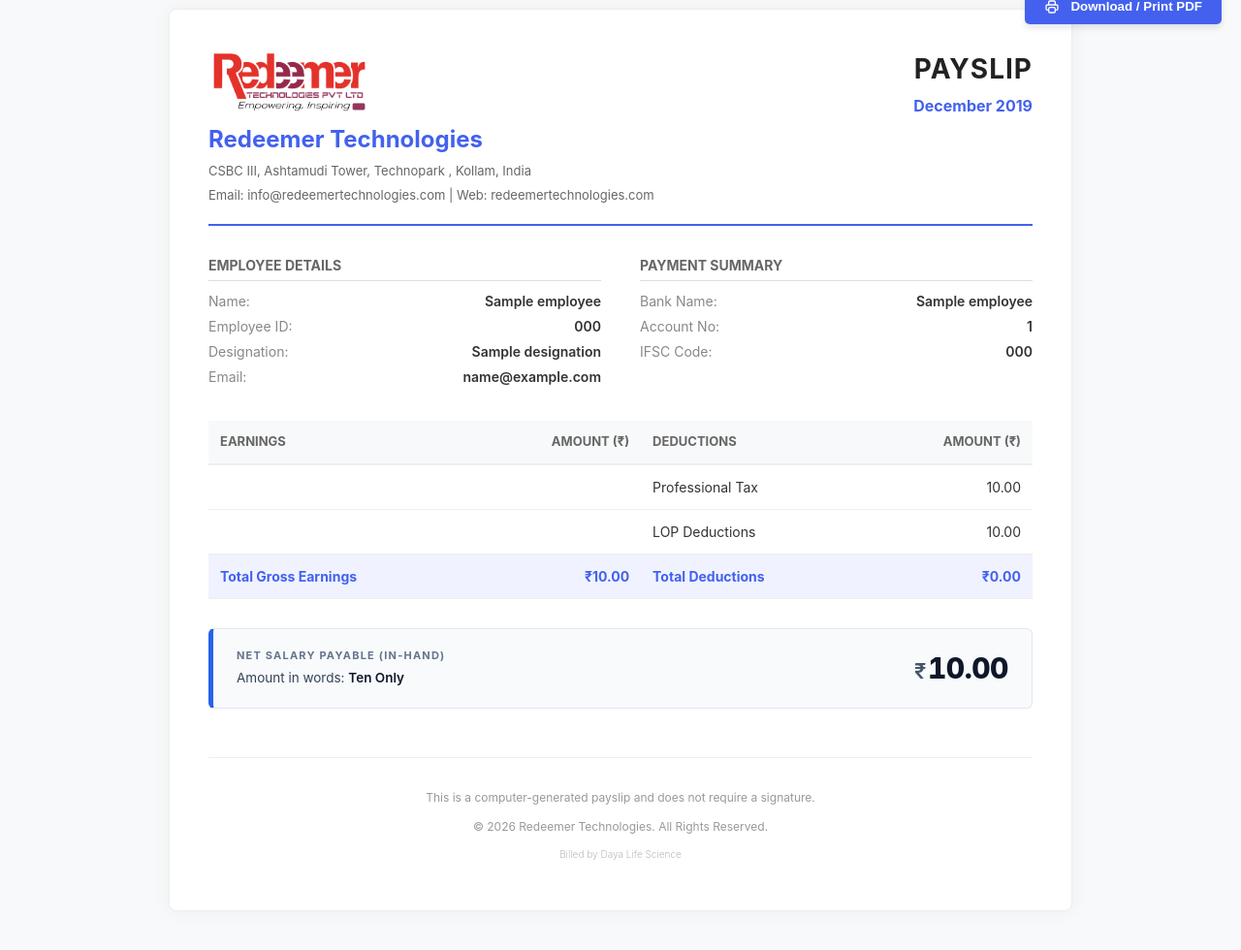
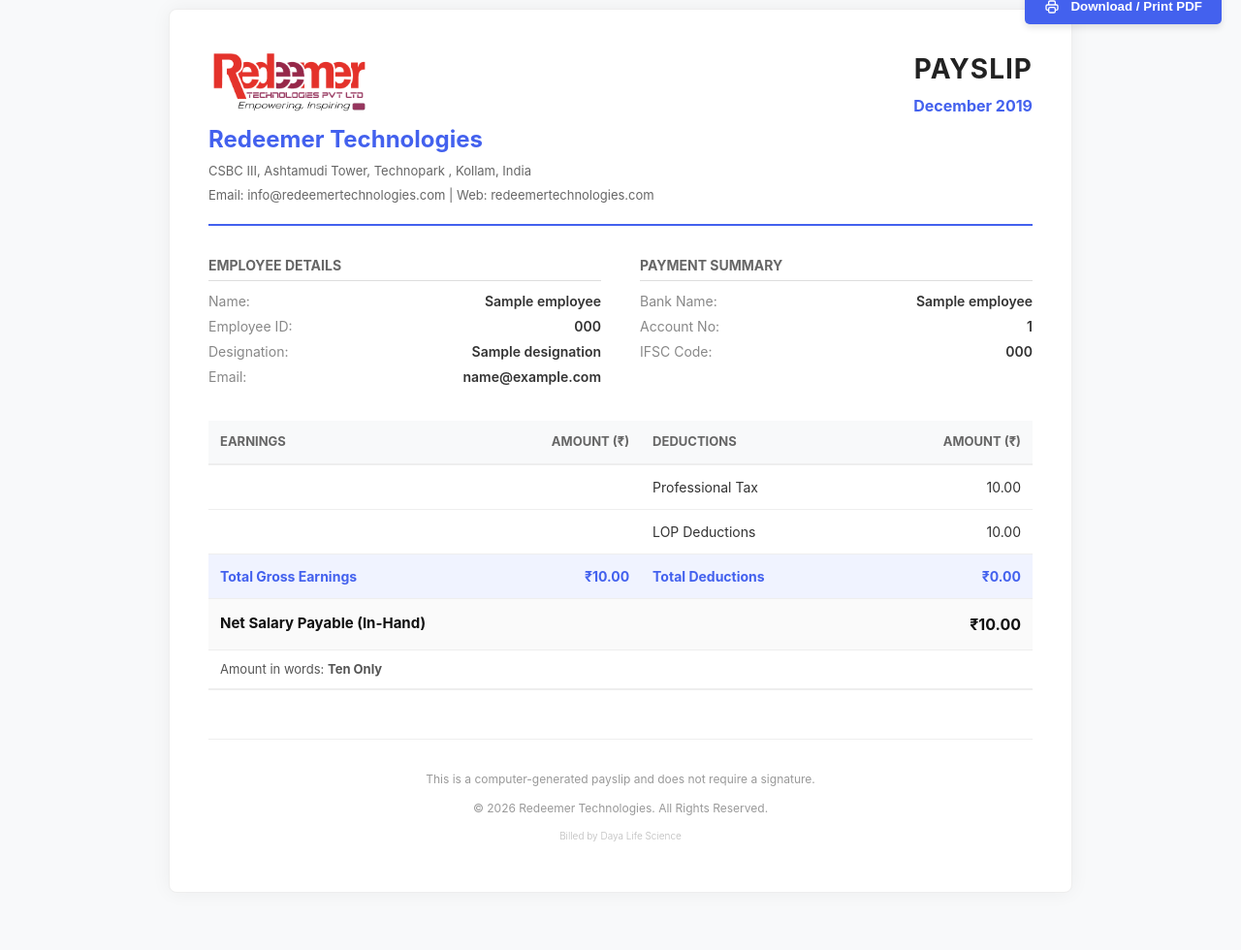
Before and after one commit to nikhilljpskj/Field-Tracking, a PHP site: the page made by app/Views/payroll/payslip.php in a window 1280 px wide. Shown: the part 31-1011 px from the top of the page at 97% size. After the commit the page ends 899 px from the top, so only its background shows below. Run offline with PHP 8.4, Linux system fonts and the light colour scheme; tables that the repository leaves empty or names only in its code hold one stand-in row (values such as "Sample post"); the template is opened without the code that fills it: most values are stand-ins (such as "Sample title", 1, 10 or a date in 2020).

Commit message:
pay footer

```diff
--- a/app/Views/payroll/payslip.php
+++ b/app/Views/payroll/payslip.php
@@ -118,61 +118,20 @@ if (!function_exists('number_to_words')) {
         .total-box.deductions { background: #fff; border-left: 1px solid #eee; }
         .total-row { display: flex; justify-content: space-between; margin-bottom: 8px; }
         .total-row.grand { margin-top: 15px; padding-top: 15px; border-top: 2px solid #eee; font-size: 18px; font-weight: bold; color: #222; }
-        .net-salary-card {
-            background: #f8fafc;
-            border: 1px solid #e2e8f0;
-            border-left: 5px solid #2563eb;
-            border-radius: 6px;
-            padding: 18px 24px;
-            margin-top: 25px;
-            display: flex;
-            justify-content: space-between;
-            align-items: center;
-            gap: 20px;
+        .net-salary-row td {
+            font-size: 15px;
+            font-weight: 700;
+            color: #111;
+            padding: 14px 12px;
+            border-top: 1px solid #ddd;
+            background: #fafafa;
         }
-        .net-salary-info { flex: 1; min-width: 0; }
-        .net-salary-title {
-            display: block;
-            font-size: 11px;
-            font-weight: 700;
-            text-transform: uppercase;
-            letter-spacing: 1.2px;
-            color: #64748b;
-            margin-bottom: 6px;
-        }
-        .net-salary-words {
-            font-size: 13.5px;
-            color: #334155;
-            line-height: 1.45;
-        }
-        .net-salary-words strong {
-            color: #0f172a;
-            font-weight: 600;
-        }
-        .net-salary-amount {
-            font-size: 30px;
-            font-weight: 800;
-            color: #0f172a;
-            white-space: nowrap;
-            letter-spacing: -0.5px;
-            font-variant-numeric: tabular-nums;
-        }
-        .currency-symbol {
-            font-size: 22px;
-            font-weight: 600;
-            margin-right: 2px;
-            color: #475569;
-        }
-
-        @media (max-width: 650px) {
-            .net-salary-card {
-                flex-direction: column-reverse;
-                text-align: center;
-                gap: 12px;
-                padding: 16px;
-            }
-            .net-salary-amount { text-align: center; }
-            .net-salary-words { text-align: center; }
+        .net-words-row td {
+            font-size: 13px;
+            color: #555;
+            padding: 10px 12px;
+            border-bottom: 2px solid #eee;
+            background: #fff;
         }
 
         .footer { margin-top: 50px; text-align: center; font-size: 12px; color: #999; border-top: 1px solid #eee; padding-top: 20px; }
@@ -188,17 +147,6 @@ if (!function_exists('number_to_words')) {
             body { background: #fff; padding: 0; }
             .payslip-container { box-shadow: none; border: none; width: 100%; max-width: 100%; margin: 0; }
             .header, .info-grid, .info-row, .total-row { min-width: 0; }
-            .company-info, .payslip-title, .info-box, .info-label, .info-value { min-width: 0; overflow-wrap: anywhere; }
-            .net-salary-card {
-                background: #f8fafc !important;
-                -webkit-print-color-adjust: exact;
-                print-color-adjust: exact;
-                border: 1px solid #cbd5e1 !important;
-                border-left: 5px solid #1e293b !important;
-                padding: 14px 20px !important;
-                margin-top: 18px !important;
-            }
-            .net-salary-amount { color: #0f172a !important; font-size: 26px; }
             .footer { margin-top: 35px; }
             .no-print { display: none; }
         }
@@ -401,18 +349,15 @@ if (!function_exists('number_to_words')) {
                     <td>Total Deductions</td>
                     <td style="text-align: right">₹<?php echo number_format($payroll['gross_salary'] - $payroll['net_salary'], 2); ?></td>
                 </tr>
+                <tr class="net-salary-row">
+                    <td colspan="2">Net Salary Payable (In-Hand)</td>
+                    <td colspan="2" style="text-align: right; font-size: 16px;">₹<?php echo number_format($payroll['net_salary'], 2); ?></td>
+                </tr>
+                <tr class="net-words-row">
+                    <td colspan="4">Amount in words: <strong><?php echo number_to_words($payroll['net_salary']); ?> Only</strong></td>
+                </tr>
             </tbody>
         </table>
-
-        <div class="net-salary-card">
-            <div class="net-salary-info">
-                <span class="net-salary-title">Net Salary Payable (In-Hand)</span>
-                <div class="net-salary-words">Amount in words: <strong><?php echo number_to_words($payroll['net_salary']); ?> Only</strong></div>
-            </div>
-            <div class="net-salary-amount">
-                <span class="currency-symbol">₹</span><?php echo number_format($payroll['net_salary'], 2); ?>
-            </div>
-        </div>
 
         <div class="footer">
             <p>This is a computer-generated payslip and does not require a signature.</p>
```
